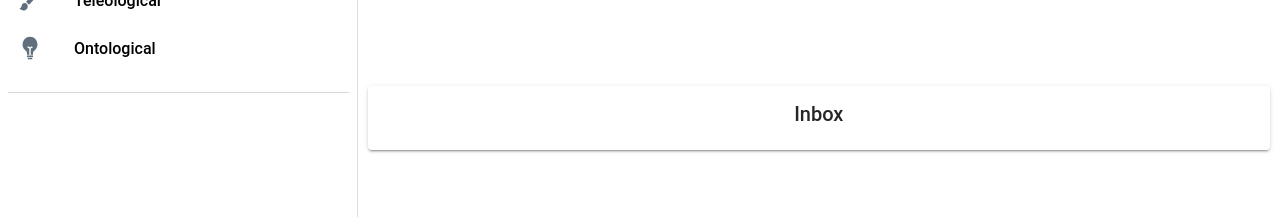
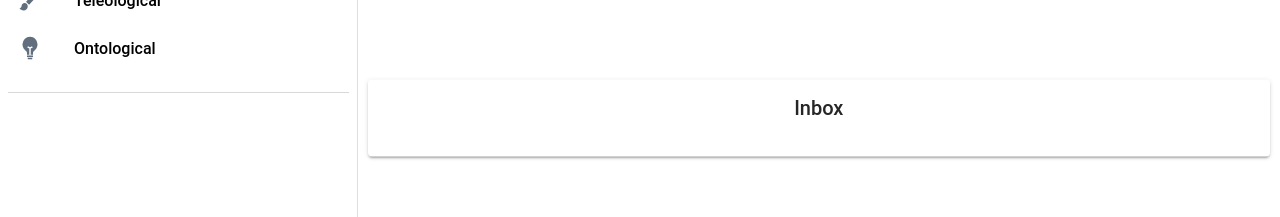
Before and after one commit to Joshuatanderson/arguments-for-god, a React (Create React App) app: page /page/Inbox in a window 1280 px wide. Shown: the part 282-499 px from the top of the page. Built offline with nearby package versions, Linux system fonts and the light colour scheme; no server answers; the database is empty.

Commit message:
feat: transfer to firebase

```diff
--- a/package.json
+++ b/package.json
@@ -4,6 +4,7 @@
   "private": true,
   "dependencies": {
     "@capacitor/core": "2.4.1",
+    "@capacitor/ios": "^2.4.1",
     "@ionic/react": "^5.0.7",
     "@ionic/react-router": "^5.0.7",
     "@testing-library/jest-dom": "^4.2.4",
@@ -15,6 +16,7 @@
     "@types/react-dom": "^16.9.4",
     "@types/react-router": "^5.1.4",
     "@types/react-router-dom": "^5.1.3",
+    "firebase": "^7.21.1",
     "ionicons": "^5.0.0",
     "prettier": "^2.1.2",
     "react": "^16.13.0",
--- a/src/App.tsx
+++ b/src/App.tsx
@@ -1,43 +1,46 @@
-import Menu from './components/Menu';
-import Page from './pages/Page';
-import React from 'react';
-import { IonApp, IonRouterOutlet, IonSplitPane } from '@ionic/react';
-import { IonReactRouter } from '@ionic/react-router';
-import { Redirect, Route } from 'react-router-dom';
+import Menu from "./components/Menu";
+import Page from "./pages/Page";
+import React from "react";
+import { IonApp, IonRouterOutlet, IonSplitPane } from "@ionic/react";
+import { IonReactRouter } from "@ionic/react-router";
+import { Redirect, Route } from "react-router-dom";
+import FirebaseContext from "./contexts/firebase";
+import {db} from './contexts/firebaseConfig';
 
 /* Core CSS required for Ionic components to work properly */
-import '@ionic/react/css/core.css';
+import "@ionic/react/css/core.css";
 
 /* Basic CSS for apps built with Ionic */
-import '@ionic/react/css/normalize.css';
-import '@ionic/react/css/structure.css';
-import '@ionic/react/css/typography.css';
+import "@ionic/react/css/normalize.css";
+import "@ionic/react/css/structure.css";
+import "@ionic/react/css/typography.css";
 
 /* Optional CSS utils that can be commented out */
-import '@ionic/react/css/padding.css';
-import '@ionic/react/css/float-elements.css';
-import '@ionic/react/css/text-alignment.css';
-import '@ionic/react/css/text-transformation.css';
-import '@ionic/react/css/flex-utils.css';
-import '@ionic/react/css/display.css';
+import "@ionic/react/css/padding.css";
+import "@ionic/react/css/float-elements.css";
+import "@ionic/react/css/text-alignment.css";
+import "@ionic/react/css/text-transformation.css";
+import "@ionic/react/css/flex-utils.css";
+import "@ionic/react/css/display.css";
 
 /* Theme variables */
-import './theme/variables.css';
+import "./theme/variables.css";
 
 const App: React.FC = () => {
-
 	return (
+		<FirebaseContext.Provider value={db}>
 			<IonApp>
 				<IonReactRouter>
 					<IonSplitPane contentId="main">
 						<Menu />
 						<IonRouterOutlet id="main">
-            <Route path="/page/:name" component={Page} exact />
+							<Route path="/page/:code" component={Page} exact />
 							<Redirect from="/" to="/page/Inbox" exact />
 						</IonRouterOutlet>
 					</IonSplitPane>
 				</IonReactRouter>
 			</IonApp>
+		</FirebaseContext.Provider>
 	);
 };
 
--- a/src/components/Argument.tsx
+++ b/src/components/Argument.tsx
@@ -1,23 +1,72 @@
-import { IonCard, IonCardHeader, IonCardSubtitle, IonCardTitle } from '@ionic/react';
-import React from 'react';
-import './Argument.css';
+import {
+	IonCard,
+	IonCardContent,
+	IonCardHeader,
+	IonCardSubtitle,
+	IonCardTitle,
+	IonText,
+} from "@ionic/react";
+import React, { useState, useContext, useEffect, Fragment } from "react";
+import { useLocation } from "react-router-dom";
+import "./Argument.css";
+import firebaseContext from "../contexts/firebase";
+import { create } from "domain";
 
 interface ContainerProps {
 	name: string;
 }
 
-const Argument: React.FC<ContainerProps> = ({ name }) => {
+const Argument: React.FC<ContainerProps> = ({ name }: ContainerProps) => {
+	const location = useLocation();
+	const [data, setData] = useState<firebase.firestore.DocumentData>();
+	const db = useContext(firebaseContext);
+
+	useEffect(() => {
+		fetchData();
+		async function fetchData() {
+			await db
+				.collection("arguments")
+				.get()
+				.then((querySnapshot) =>
+					querySnapshot.forEach((doc) => {
+						const docData = doc.data();
+						console.log(docData);
+
+						if (docData.code === name) {
+							setData(docData);
+						}
+					})
+				);
+		}
+	}, [name]);
+
+	const createSyllogism = (syllogism: string[]) => {
+		console.log(syllogism);
+		const points = [];
+		for (let i = 0; i < syllogism.length; i++) {
+			points.push(
+				<Fragment key={`syllogism-${i}`}>
+					<IonText>
+						{i + 1}. {syllogism[i]}
+					</IonText>{" "}
+					<br />
+				</Fragment>
+			);
+		}
+
+		return points;
+	};
+
 	return (
 		<div className="container">
 			<IonCard>
 				<IonCardHeader>
-				<IonCardTitle>
-					{name}
-				</IonCardTitle>
-				<IonCardSubtitle>
-
-				</IonCardSubtitle>
+					<IonCardTitle>{name}</IonCardTitle>
+					<IonCardSubtitle></IonCardSubtitle>
 				</IonCardHeader>
+				<IonCardContent>
+					{data && createSyllogism(data.syllogism)}
+				</IonCardContent>
 			</IonCard>
 		</div>
 	);
--- a/src/components/Menu.tsx
+++ b/src/components/Menu.tsx
@@ -10,7 +10,7 @@ import {
 	IonNote,
 } from "@ionic/react";
 
-import React from "react";
+import React, { useContext, useEffect, useState } from "react";
 import { useLocation } from "react-router-dom";
 import {
 	archiveOutline,
@@ -60,7 +60,7 @@ const appPages: AppPage[] = [
 	{
 		title: "Kalam Cosmological",
 		code: "kalamCosmological",
-		url: "/page/kalam-cosmological",
+		url: "/page/kalam",
 		iosIcon: arrowForwardOutline,
 		mdIcon: arrowForwardSharp,
 		syllogism: kalamSyllogism,
@@ -76,7 +76,7 @@ const appPages: AppPage[] = [
 	{
 		title: "Contingent Cosmological",
 		code: "contingentCosmological",
-		url: "/page/contingent-cosmological",
+		url: "/page/contingent",
 		iosIcon: arrowUpOutline,
 		mdIcon: arrowUpSharp,
 		syllogism: contingentSyllogism,
--- /dev/null
+++ b/src/contexts/firebase.ts
@@ -0,0 +1,4 @@
+import { createContext } from "react";
+import {db} from "./firebaseConfig";
+
+export default createContext(db);
--- a/src/pages/Page.tsx
+++ b/src/pages/Page.tsx
@@ -6,7 +6,7 @@ import './Page.css';
 
 const Page: React.FC = () => {
 
-  const { name } = useParams<{ name: string; }>();
+  const { code } = useParams<{ code: string; }>();
 
   return (
     <IonPage>
@@ -15,17 +15,17 @@ const Page: React.FC = () => {
           <IonButtons slot="start">
             <IonMenuButton />
           </IonButtons>
-          <IonTitle>{name}</IonTitle>
+          <IonTitle>{code}</IonTitle>
         </IonToolbar>
       </IonHeader>
 
       <IonContent fullscreen>
         <IonHeader collapse="condense">
           <IonToolbar>
-            <IonTitle size="large">{name}</IonTitle>
+            <IonTitle size="large">{code}</IonTitle>
           </IonToolbar>
         </IonHeader>
-        <ExploreContainer name={name} />
+        <ExploreContainer name={code} />
       </IonContent>
     </IonPage>
   );
```
Also changed, not shown: 2 other files (tests, documents, lock files or other folders). Lines whose indentation alone changed are shown as unchanged.
